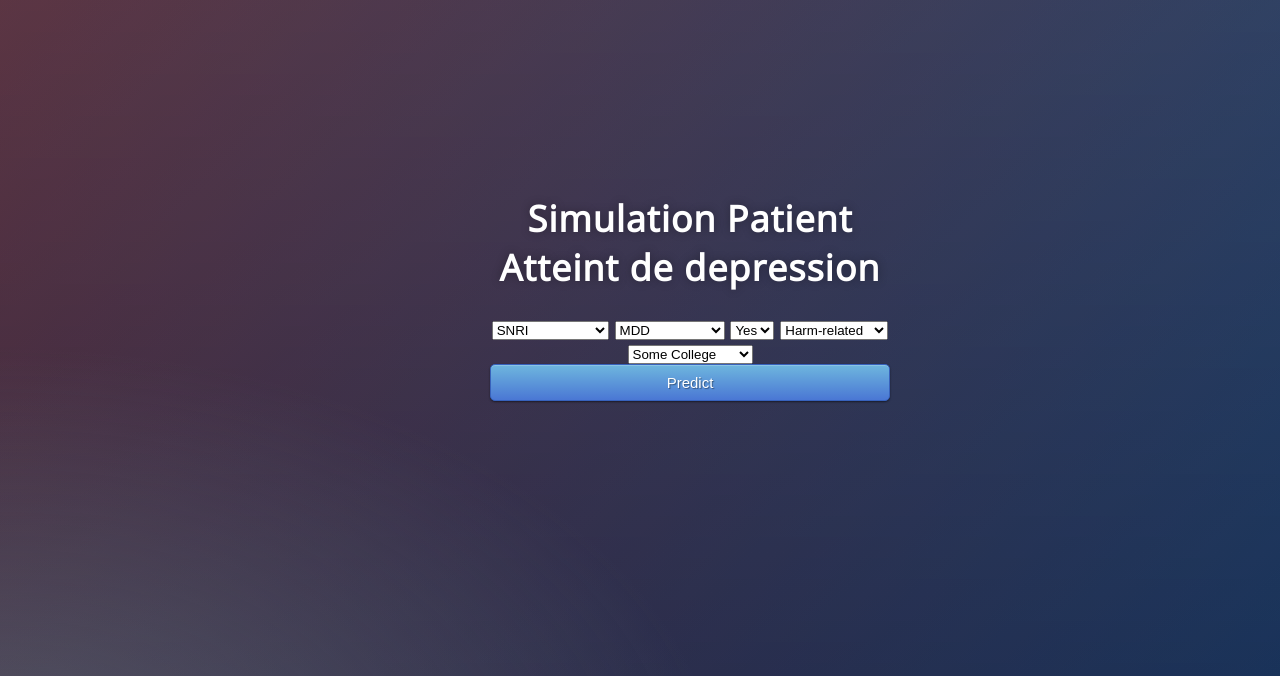
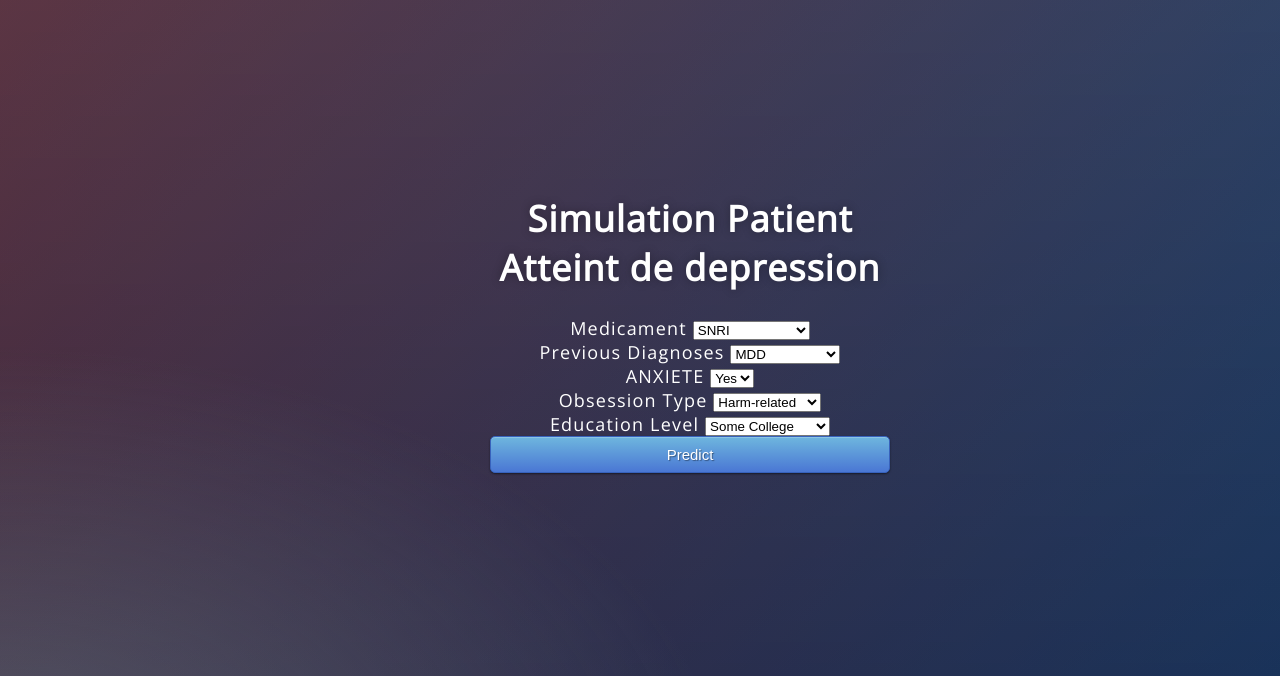
Before and after one commit to laminet2/Projet-DataMining-MAIE3, a Flask app: page / in a window 1280 px wide. Shown: the top 676 px of the page. Run offline with Flask 3, Linux system fonts and the light colour scheme; parts of the project's set-up code (start-up, migrations or seed data) failed here and were passed over.

Commit message:
Style Css ambigue

```diff
--- a/templates/index.html
+++ b/templates/index.html
@@ -17,39 +17,54 @@
 	<h1>Simulation Patient Atteint de depression </h1>
      <!-- Main Input For Receiving Query to our ML -->
     <form action="{{ url_for('predict')}}"method="post">
-
-    <select name="Medications" id="" required>
+    <div>
+      <label for="MedicatioId">Medicament</label>
+      <select name="Medications" id="MedicatioId" required>
         <option value="0">SNRI</option>
         <option value="1">SSRI</option>
         <option value="2">Benzodiazepine</option>
         <option value="3">None</option>
       </select>
-    <select name="PreviousDiagnoses" id="" required>
+    </div>
+    <div>
+      <label for="previousID">Previous Diagnoses</label>
+      <select name="PreviousDiagnoses" id="previousID" required>
         <option value="0">MDD</option>
         <option value="1">PTSD</option>
         <option value="2">GAD</option>
         <option value="3">Panic Disorder</option>
         <option value="4">None</option>
       </select>
-    <select name="AnxietyDiagnosis" id="" required>
+    </div>
+    <div>
+      <label for="AnxietId">ANXIETE</label>
+      <select name="AnxietyDiagnosis" id="AnxietId" required>
         <option value="0">Yes</option>
         <option value="1">No</option>
       </select>
+    </div>
 
-    <select name="ObsessionType" id="#ObsessionType" required>
+    <div>
+      <label for="ObsesID">Obsession Type</label>
+      <select name="ObsessionType" id="ObsessionType" required>
         <option value="0">Harm-related</option>
         <option value="1">Contamination</option>
         <option value="2">Symmetry </option>
         <option value="3">Hoarding</option>
         <option value="4">Religious</option>
       </select>
+    </div>
 
-    <select name="EducLevel" id="" required>
+    <div>
+      <label for="EducaID">Education Level</label>
+      <select name="EducLevel" id="EducaID" required>
         <option value="0">Some College</option>
         <option value="1">College Degree</option>
         <option value="2">High School</option>
         <option value="3">Graduate Degree</option>
       </select>
+    </div>
+
       <button type="submit" class="btn btn-primary btn-block btn-large">Predict</button>
     </form>
 
```
Lines whose indentation alone changed are shown as unchanged.
